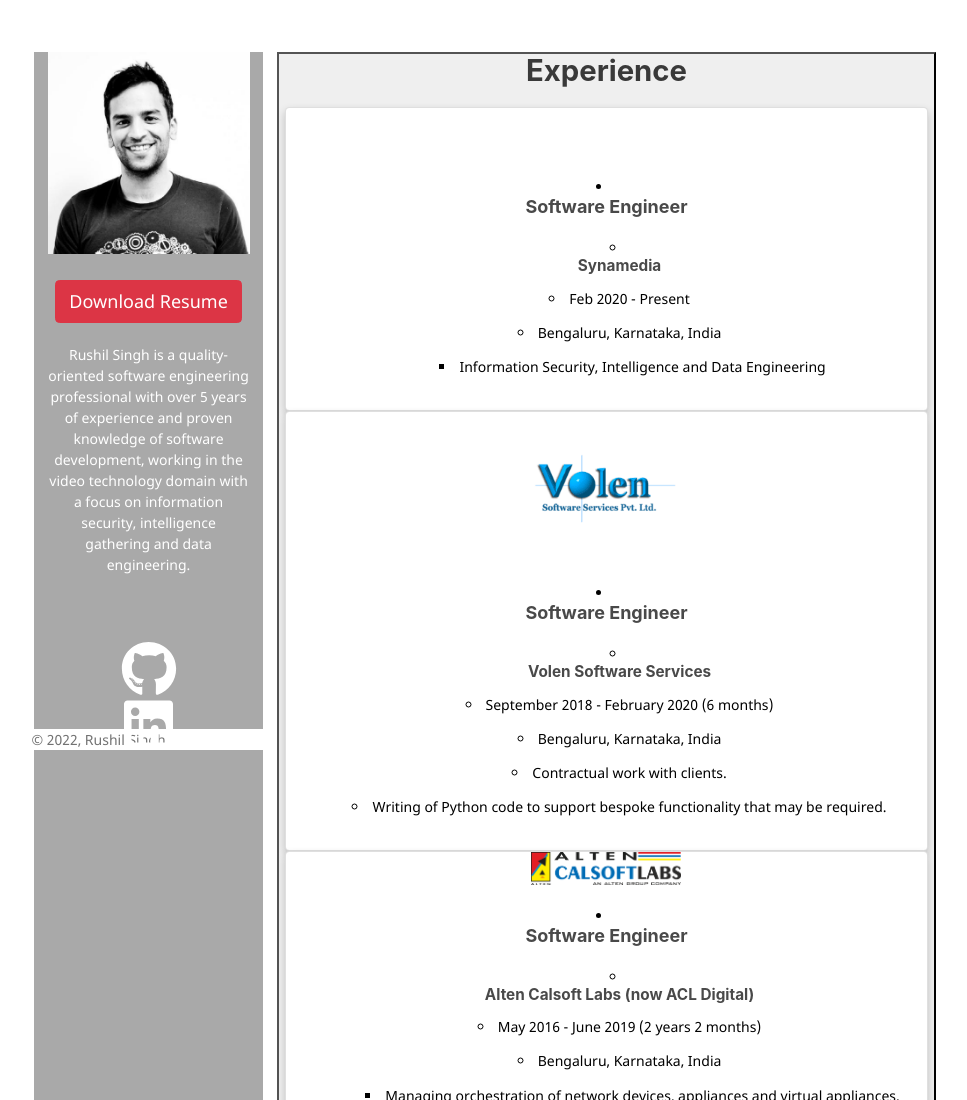
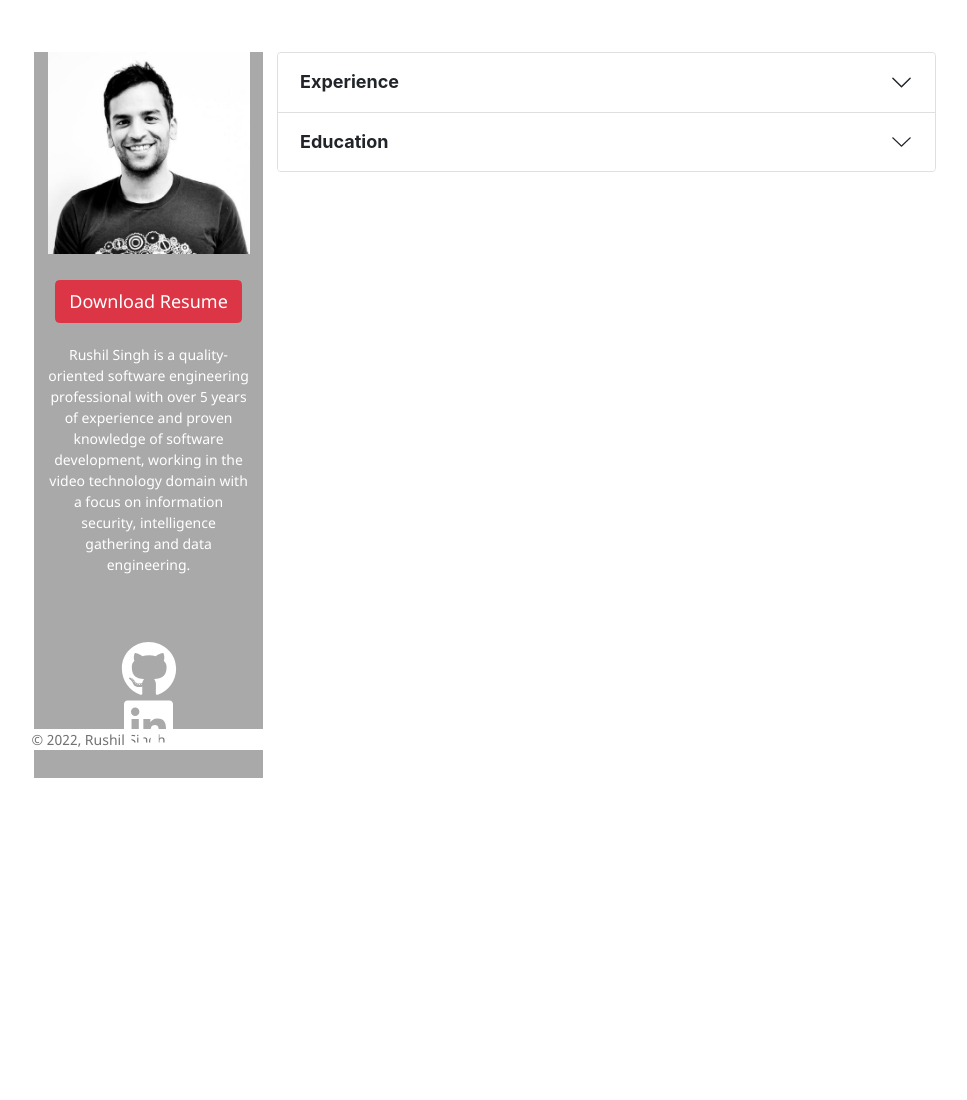
Before and after one commit to rushilsingh/gatsby-starter-default, a Gatsby site: page / in a window 1280 px wide. Shown: the top 1100 px of the page, without its empty margins (148-1115 px from the left). After the commit the page ends 856 px from the top, so only its background shows below. Built offline with nearby package versions, Linux system fonts and the light colour scheme; Gatsby itself is replaced by a stand-in of ours.

Commit message:
Collapsable accordions

```diff
--- a/src/components/education.js
+++ b/src/components/education.js
@@ -4,7 +4,7 @@ import dosco from "../images/dosco.png"
 
 function Education() {
   return (
-    <>
+    <button class="accordion">
       <h2 id="education">Education</h2>
       <div id="bsc" class="card">
         <h3 id="bachelor-of-science">Bachelor of Science</h3>
@@ -93,7 +93,7 @@ function Education() {
           <li>Physics, Chemistry, Mathematics, Computer Science, English</li>
         </ul>
       </div>
-    </>
+    </button>
   )
 }
 
--- a/src/components/experience.js
+++ b/src/components/experience.js
@@ -7,7 +7,7 @@ import Volunteer from "../components/volunteer"
 
 function Experience() {
   return (
-    <>
+    <button class="accordion">
       <>
         <h2 id="experience">Experience</h2>
         <div id="synamedia" class="card">
@@ -122,7 +122,7 @@ function Experience() {
         </div>
       </>
       <Volunteer />
-    </>
+    </button>
   )
 }
 
--- a/src/components/right.js
+++ b/src/components/right.js
@@ -1,18 +1,25 @@
 import React from "react"
+import { Accordion } from "react-bootstrap"
+import AccordionBody from "react-bootstrap/esm/AccordionBody"
 import Education from "./education"
 import Experience from "./experience"
-
 function Right() {
   return (
     <div class="col">
-      <div>
-        <button class="accordion">
-          <Experience />
-        </button>
-        <button class="accordion">
-          <Education />
-        </button>
-      </div>
+      <Accordion>
+        <Accordion.Item eventKey="0">
+          <Accordion.Header>Experience</Accordion.Header>
+          <Accordion.Body>
+            <Experience />
+          </Accordion.Body>
+        </Accordion.Item>
+        <Accordion.Item eventKey="1">
+          <Accordion.Header>Education</Accordion.Header>
+          <AccordionBody>
+            <Education />
+          </AccordionBody>
+        </Accordion.Item>
+      </Accordion>
     </div>
   )
 }
```
